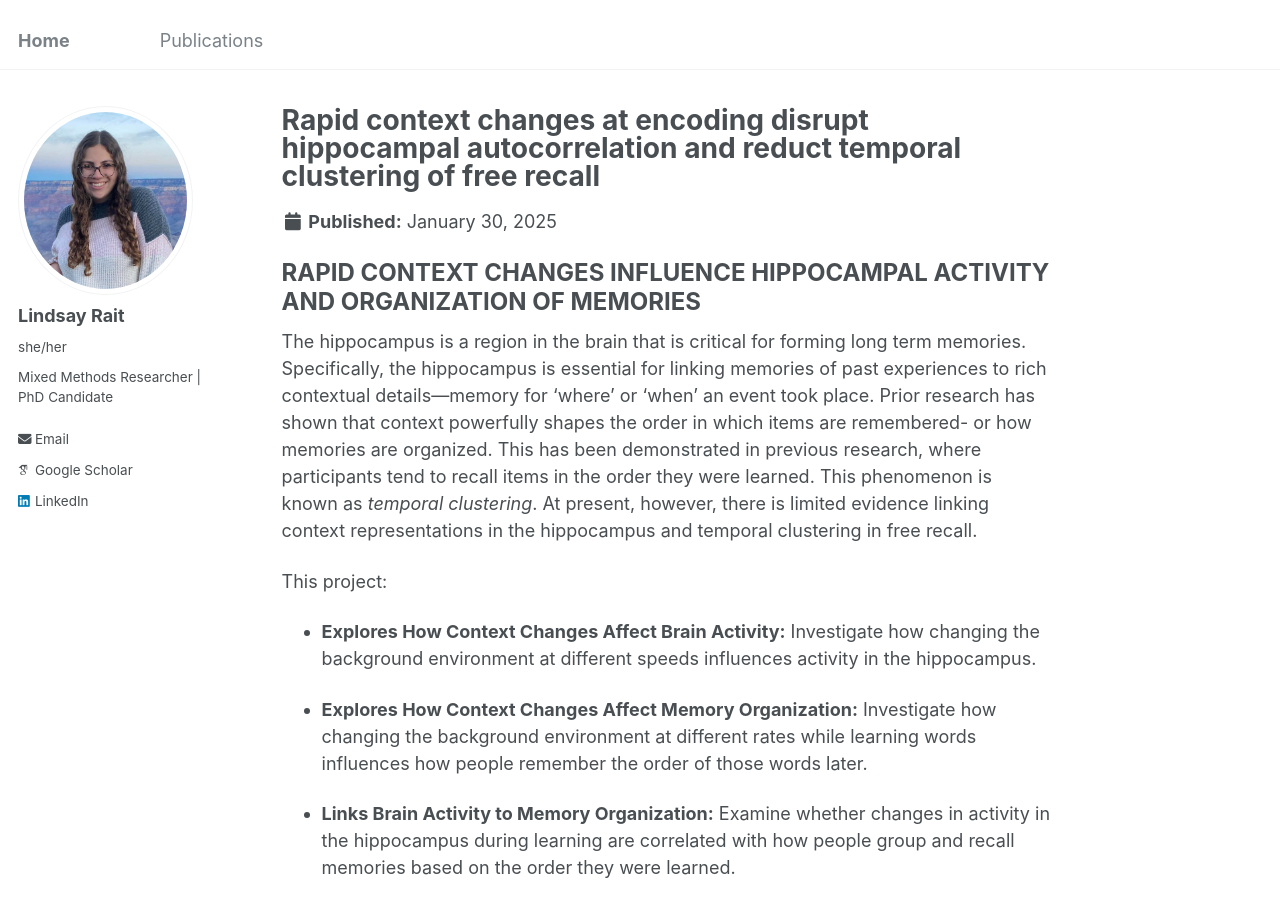
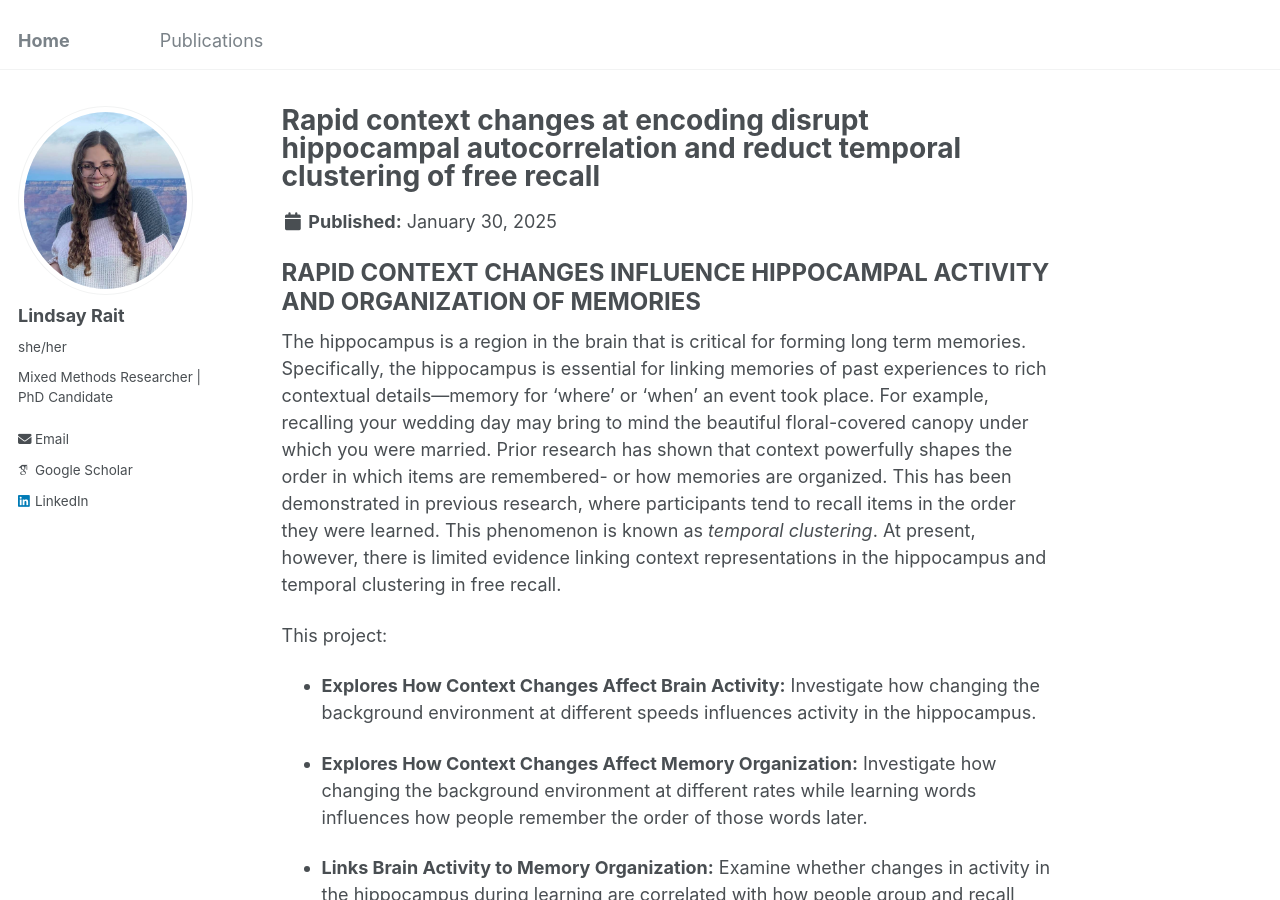
Before and after one commit to lindsay-rait/lindsay-rait.github.io, a Jekyll site: the page built from _portfolio/portfolio-2.md, in a window 1280 px wide and 900 px high. Built offline with Jekyll 4.4.1, drawn with Linux system fonts in a browser that asks for light colours; some web fonts are replaced.

Commit message:
Update portfolio-2.md

```diff
--- a/_portfolio/portfolio-2.md
+++ b/_portfolio/portfolio-2.md
@@ -8,7 +8,7 @@ collection: portfolio
 <h1 style="font-size:24px;">RAPID CONTEXT CHANGES INFLUENCE HIPPOCAMPAL ACTIVITY AND ORGANIZATION OF MEMORIES</h1>
 
 
-The hippocampus is a region in the brain that is critical for forming long term memories. Specifically, the hippocampus is essential for linking memories of past experiences to rich contextual details—memory for ‘where’ or ‘when’ an event took place. Prior research has shown that context powerfully shapes the order in which items are remembered- or how memories are organized. This has been demonstrated in previous research, where participants tend to recall items in the order they were learned. This phenomenon is known as _temporal clustering_. At present, however, there is limited evidence linking context representations in the hippocampus and temporal clustering in free recall.
+The hippocampus is a region in the brain that is critical for forming long term memories. Specifically, the hippocampus is essential for linking memories of past experiences to rich contextual details—memory for ‘where’ or ‘when’ an event took place. For example, recalling your wedding day may bring to mind the beautiful floral-covered canopy under which you were married. Prior research has shown that context powerfully shapes the order in which items are remembered- or how memories are organized. This has been demonstrated in previous research, where participants tend to recall items in the order they were learned. This phenomenon is known as _temporal clustering_. At present, however, there is limited evidence linking context representations in the hippocampus and temporal clustering in free recall.
 
 This project:
 
```
